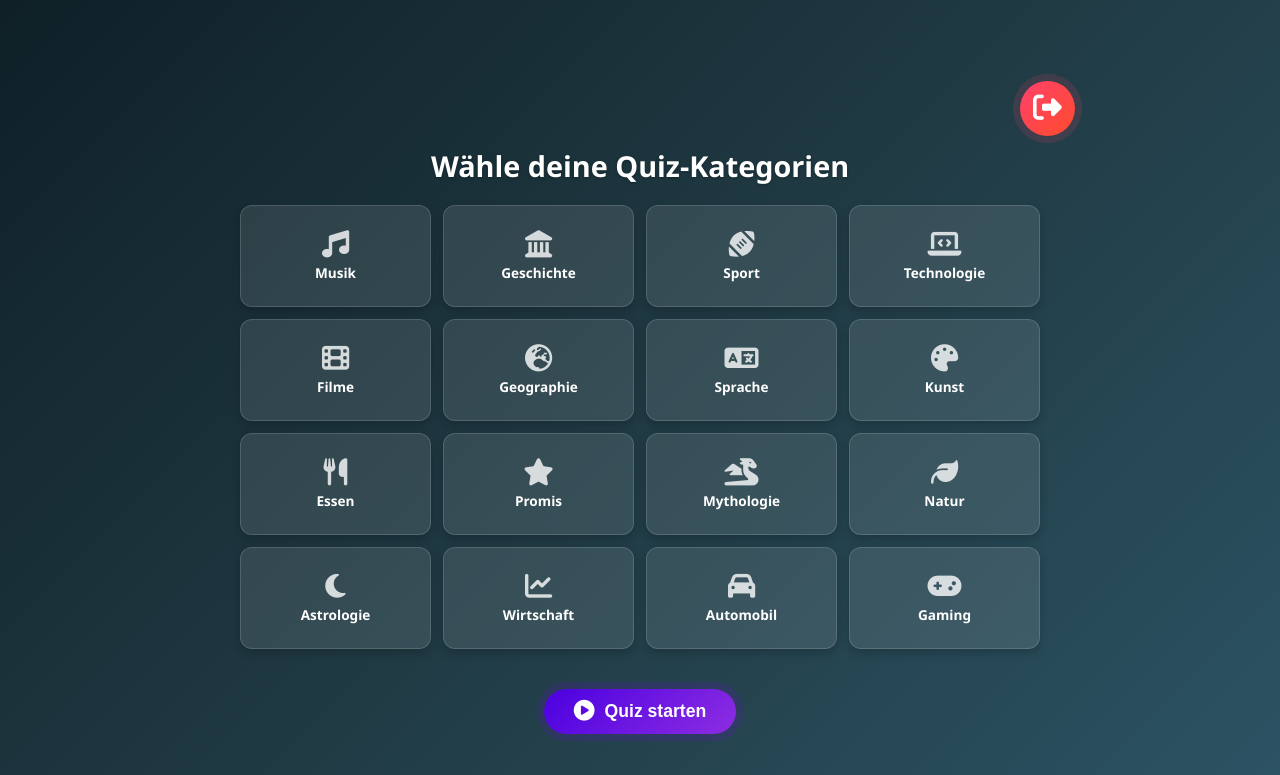
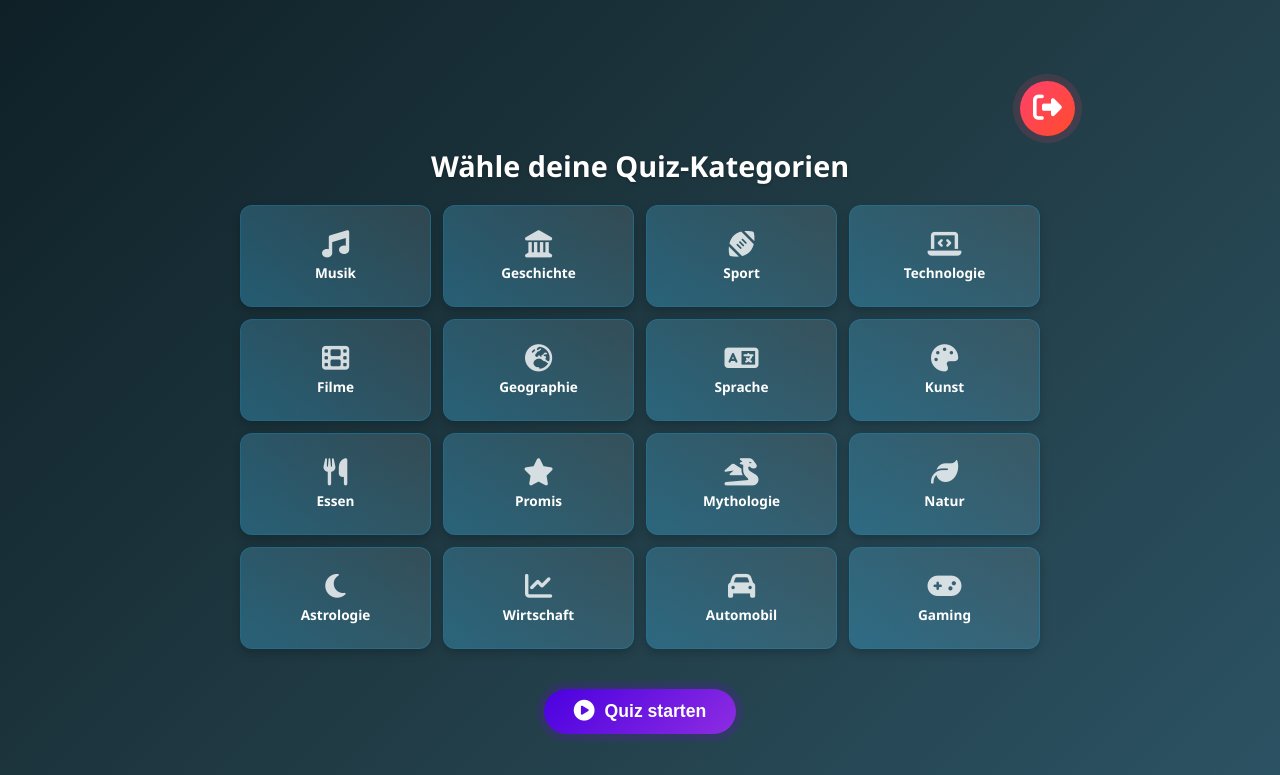
Before and after one commit to CodewithMax05/Quiz, a Flask app: page /homepage in a window 1280 px wide. Shown: the top 775 px of the page. Run offline with Flask 3, Linux system fonts and the light colour scheme; the visitor is signed in with stand-in values (Sample User, id 1).

```diff
--- a/static/css/styles_homepage.css
+++ b/static/css/styles_homepage.css
@@ -109,15 +109,20 @@ body::before {
     box-shadow: 0 4px 10px rgba(0, 0, 0, 0.2);
     transition: all 0.3s ease;
     cursor: pointer;
-    border: 1px solid rgba(255, 255, 255, 0.15);
     display: flex;
     height: 100px;
+    position: relative;
+    overflow: hidden;
+    /* NEU: Dünne leuchtende Border */
+    border: 1px solid rgba(0, 180, 255, 0.3);
 }
 
 .category-card:hover {
     transform: translateY(-5px);
     box-shadow: 0 5px 15px rgba(0, 0, 0, 0.25);
     background-color: rgba(255, 255, 255, 0.15);
+    /* NEU: Intensivere Border bei Hover */
+    border-color: rgba(0, 180, 255, 0.7);
 }
 
 .card-content {
@@ -128,6 +133,7 @@ body::before {
     padding: 12px 10px; /* Kompakteres Padding */
     flex-grow: 1;
     width: 100%;
+    z-index: 2;
 }
 
 .category-card input[type="checkbox"] {
@@ -144,6 +150,70 @@ body::before {
     color: #4299e1;
     transform: scale(1.1);
     filter: drop-shadow(0 0 8px rgba(66, 153, 225, 0.4));
+}
+
+/* NEU: Animierte Border für ausgewählte Karten */
+.category-card input[type="checkbox"]:checked {
+    border: 1px solid transparent;
+    animation: border-glow 2s infinite alternate;
+}
+
+@keyframes border-glow {
+    0% {
+        box-shadow:
+            0 0 0 1px rgba(0, 180, 255, 0.3),
+            0 0 5px rgba(0, 180, 255, 0.2);
+        border-color: rgba(0, 180, 255, 0.3);
+    }
+    100% {
+        box-shadow:
+            0 0 0 1px rgba(0, 180, 255, 0.8),
+            0 0 15px rgba(0, 180, 255, 0.6);
+        border-color: rgba(0, 180, 255, 0.8);
+    }
+}
+
+/* NEU: Fließender Border-Effekt */
+.category-card::before {
+    content: '';
+    position: absolute;
+    top: -2px;
+    left: -2px;
+    right: -2px;
+    bottom: -2px;
+    border-radius: 14px;
+    background: linear-gradient(
+        45deg,
+        rgba(0, 180, 255, 0),
+        rgba(0, 180, 255, 0.3),
+        rgba(0, 180, 255, 0),
+        rgba(0, 180, 255, 0.3)
+    );
+    background-size: 300% 300%;
+    z-index: 1;
+    opacity: 0.7;
+    animation: border-flow 4s linear infinite;
+}
+
+@keyframes border-flow {
+    0% { background-position: 0% 50%; }
+    100% { background-position: 300% 50%; }
+}
+
+.category-card:hover::before {
+    opacity: 1;
+}
+
+.category-card input[type="checkbox"]:checked::before {
+    opacity: 1;
+    background: linear-gradient(
+        45deg,
+        rgba(0, 180, 255, 0),
+        rgba(0, 180, 255, 0.7),
+        rgba(0, 180, 255, 0),
+        rgba(0, 180, 255, 0.7)
+    );
+    animation: border-flow 3s linear infinite;
 }
 
 .category-card span {
```
